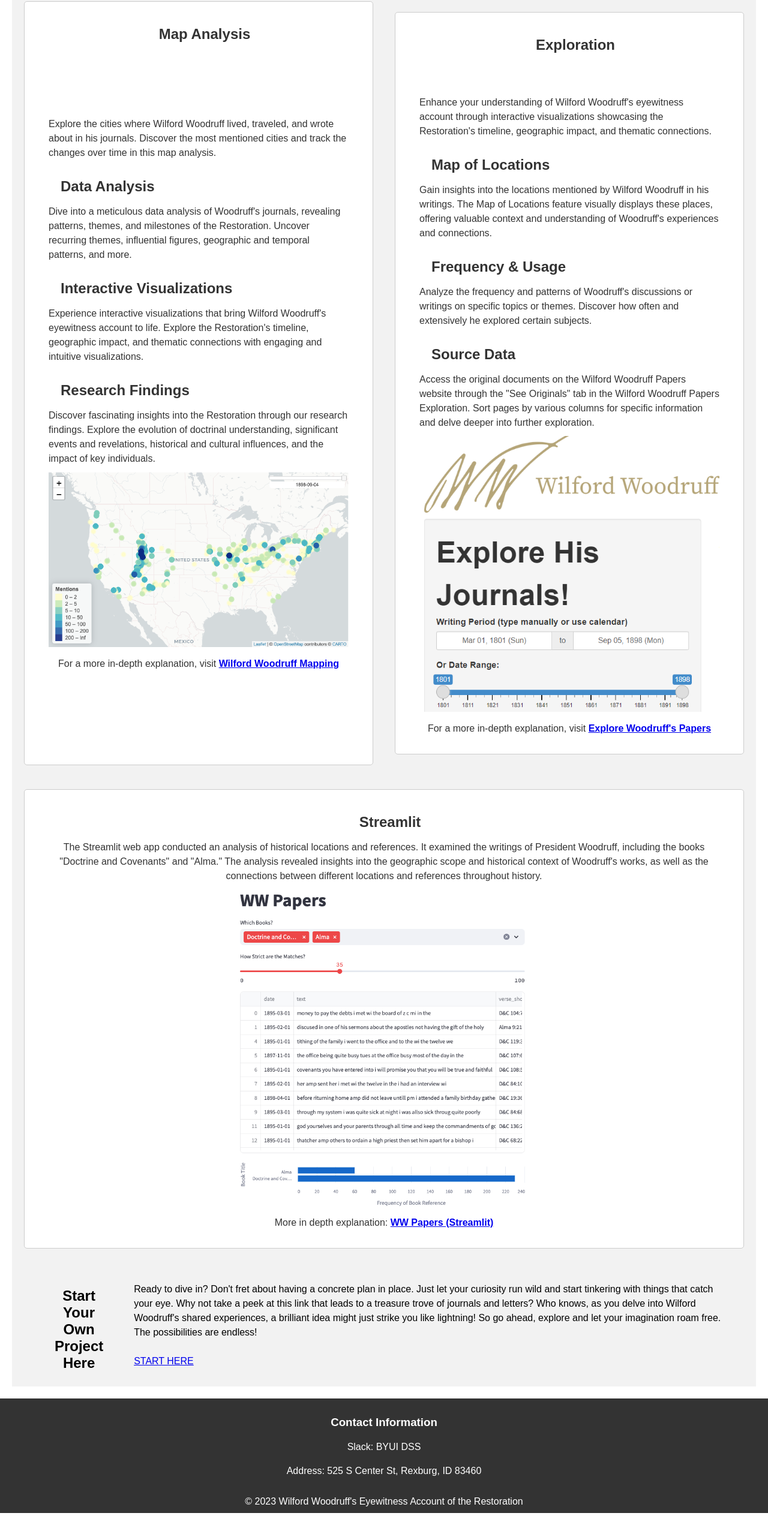
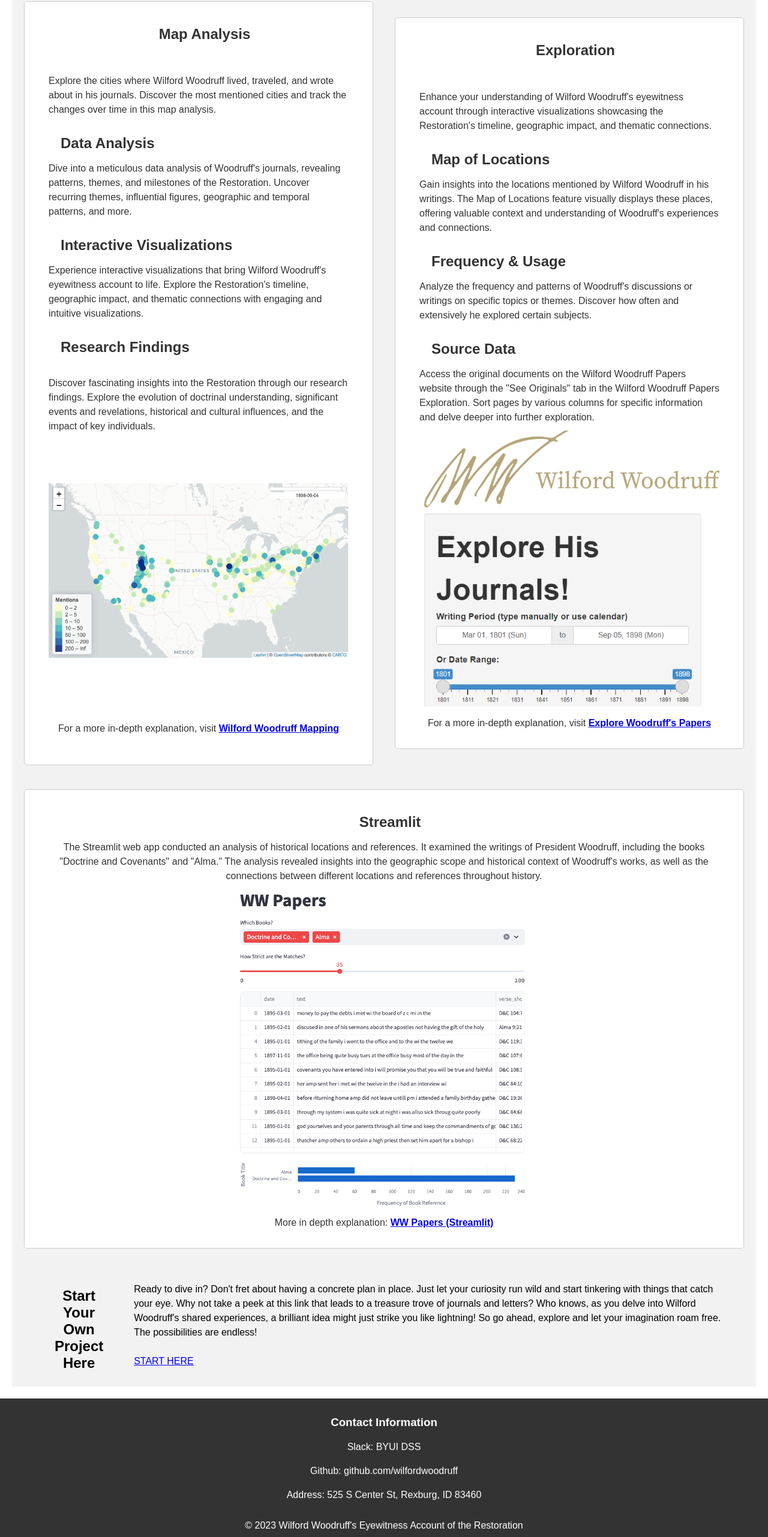
Before and after one commit to wilfordwoodruff/Web-Site, a plain HTML site: page index.html in a window 1280 px wide. Shown: the part 2422-4985 px from the top of the page at 60% size. Before the commit the page ends 4945 px from the top, so only its background shows below. Drawn offline with Linux system fonts and the light colour scheme.

Commit message:
Add files via upload
additional changes

```diff
--- a/index.html
+++ b/index.html
@@ -38,10 +38,9 @@
       <div class="block block1">
         <section>
           <h2 style="text-align: center;">Map Analysis</h2>
-          <br><br><br><br><br><br>
+          <br><br>
           <p>Explore the cities where Wilford Woodruff lived, traveled, and wrote about in his journals. Discover the most mentioned cities and track the changes over time in this map analysis.</p>
         </section>
-        <section>
           <h2>Data Analysis</h2>
           <p>Dive into a meticulous data analysis of Woodruff's journals, revealing patterns, themes, and milestones of the Restoration. Uncover recurring themes, influential figures, geographic and temporal patterns, and more.</p>
         </section>
@@ -51,23 +50,26 @@
         </section>
         <section>
           <h2>Research Findings</h2>
+          <br>
           <p>Discover fascinating insights into the Restoration through our research findings. Explore the evolution of doctrinal understanding, significant events and revelations, historical and cultural influences, and the impact of key individuals.</p>
+          <br><br><br><br>
           <div class="image-container">
             <a href="https://clarabrobergseniorproject.netlify.app/posts/final_project">
             <img src="wwmap.png" alt="World Map">
             </a>
           </div>
+          <br><br><br><br><br>
           <p style="text-align: center;">
             For a more in-depth explanation, visit <b><a href="https://clarabrobergseniorproject.netlify.app/posts/final_project/">Wilford Woodruff Mapping</a></b>
           </p>
-          <br><br><br><br><br><br><br>
+          <br>
         </section>
       </div>
 
       <div class="block block1">
         <section>
           <h2 style="text-align: center;">Exploration</h2>
-          <br><br><br>
+          <br><br>
           <p>Enhance your understanding of Wilford Woodruff's eyewitness account through interactive visualizations showcasing the Restoration's timeline, geographic impact, and thematic connections.</p>
         </section>
         <section>
@@ -129,6 +131,7 @@
     <div class="contact-info">
       <h3>Contact Information</h3>
       <p>Slack: BYUI DSS</p>
+      <p>Github: github.com/wilfordwoodruff</p>
       <p>Address: 525 S Center St, Rexburg, ID 83460</p>
     </div>
   </footer>
```
